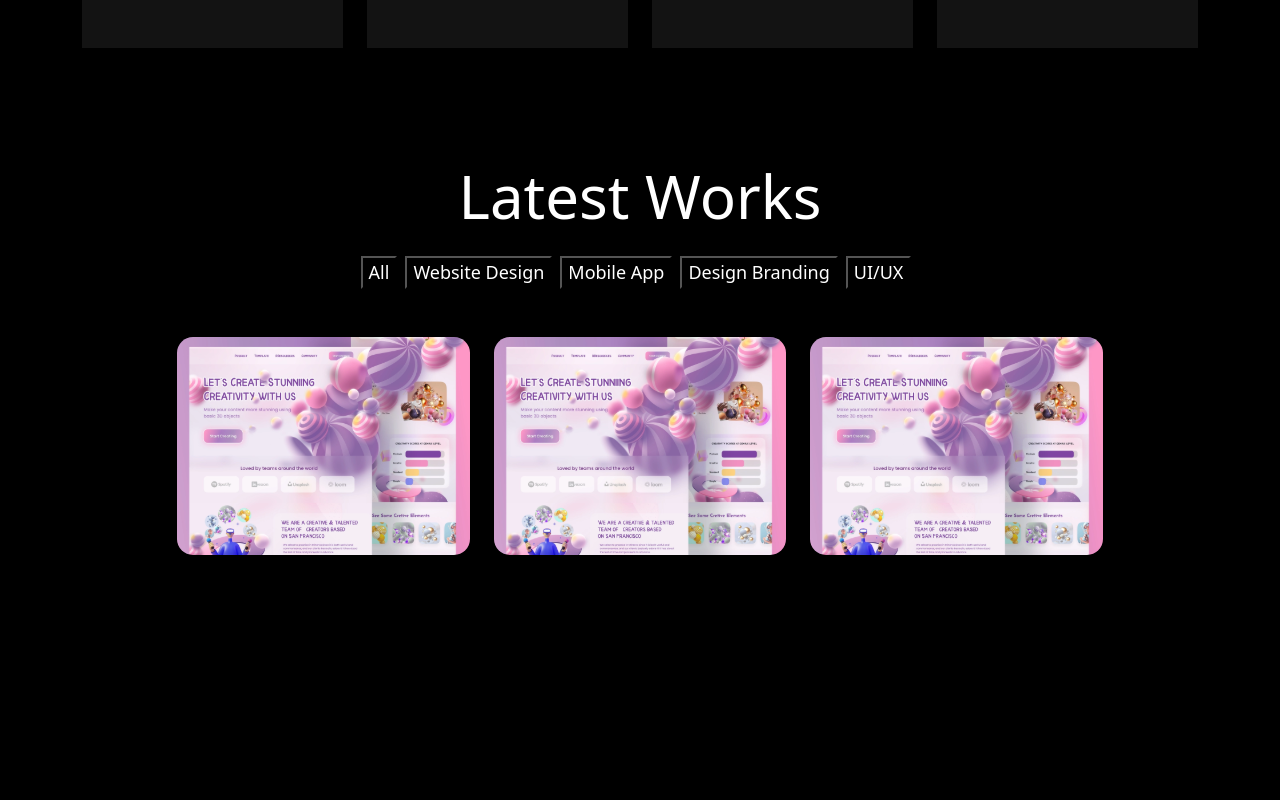
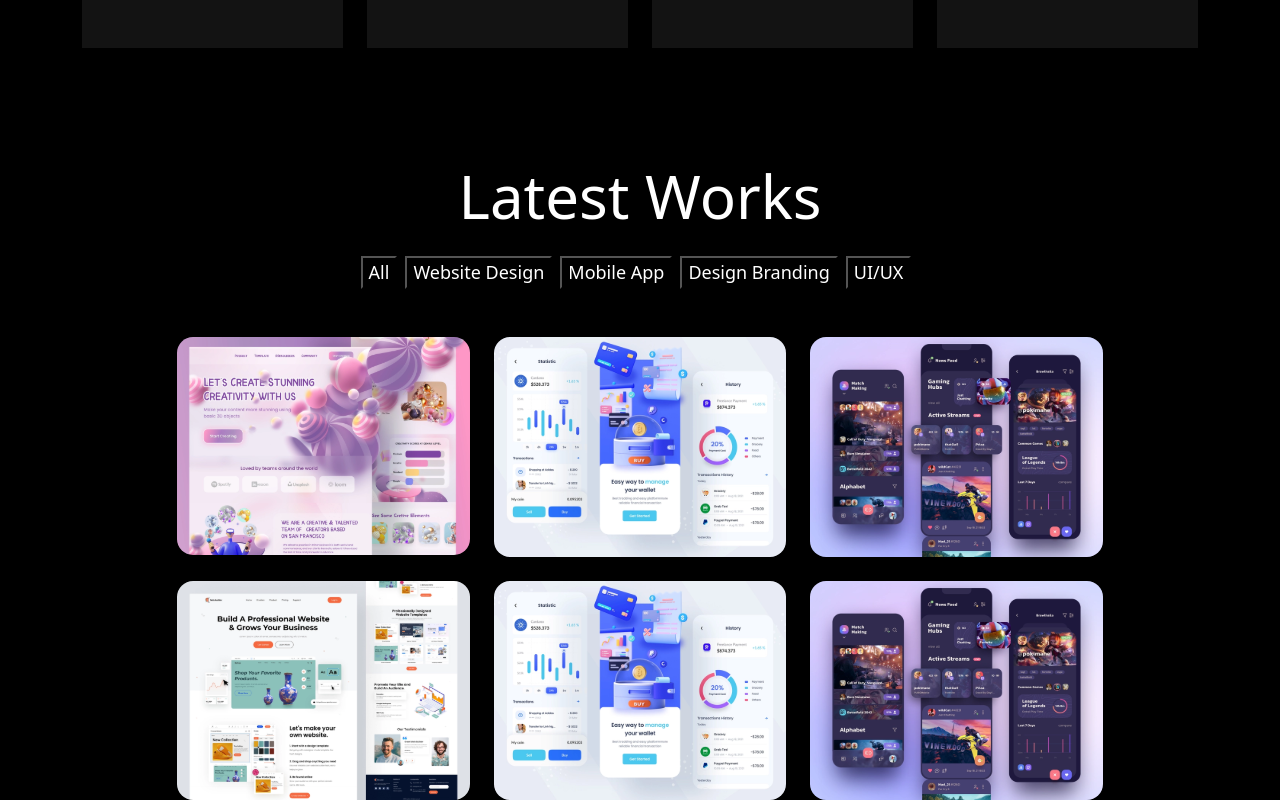
Before and after one commit to jiboladestiny/test, a React (Create React App) app: page / in a window 1280 px wide. Shown: the part 1672-2472 px from the top of the page. Before the commit the page ends 2227 px from the top, so only its background shows below. Built offline with nearby package versions, Linux system fonts and the light colour scheme.

Commit message:
addition styles

```diff
--- a/src/components/Work.jsx
+++ b/src/components/Work.jsx
@@ -141,10 +141,85 @@ const Work = () => {
                     <img src={image1} className="img-fluid" alt="" />
                   </div>{" "}
                   <div className="col-md-4">
+                    <img src={image2} className="img-fluid" alt="" />
+                  </div>{" "}
+                  <div className="col-md-4">
+                    <img src={image3} className="img-fluid" alt="" />
+                  </div>{" "}
+                  <div className="col-md-4">
+                    <img src={image4} className="img-fluid" alt="" />
+                  </div>{" "}
+                  <div className="col-md-4">
+                    <img src={image2} className="img-fluid" alt="" />
+                  </div>{" "}
+                  <div className="col-md-4">
+                    <img src={image3} className="img-fluid" alt="" />
+                  </div>{" "}
+                </div>
+              </div>
+            )}
+            {show === 1 && (
+              <div className="tab-content">
+                <div className="wrappers row gy-4 gx-4 justify-content-center">
+                  <div className="col-md-4">
+                    <img src={image3} className="img-fluid" alt="" />
+                  </div>{" "}
+                  <div className="col-md-4">
+                    <img src={image4} className="img-fluid" alt="" />
+                  </div>{" "}
+                  <div className="col-md-4">
+                    <img src={image2} className="img-fluid" alt="" />
+                  </div>{" "}
+                  <div className="col-md-4">
+                    <img src={image3} className="img-fluid" alt="" />
+                  </div>{" "}
+                </div>
+              </div>
+            )}{" "}
+            {show === 2 && (
+              <div className="tab-content">
+                <div className="wrappers row gy-4 gx-4 justify-content-center">
+                  <div className="col-md-4">
                     <img src={image1} className="img-fluid" alt="" />
                   </div>{" "}
                   <div className="col-md-4">
-                    <img src={image1} className="img-fluid" alt="" />
+                    <img src={image2} className="img-fluid" alt="" />
+                  </div>{" "}
+                  <div className="col-md-4">
+                    <img src={image2} className="img-fluid" alt="" />
+                  </div>{" "}
+                  <div className="col-md-4">
+                    <img src={image3} className="img-fluid" alt="" />
+                  </div>{" "}
+                </div>
+              </div>
+            )}{" "}
+            {show === 3 && (
+              <div className="tab-content">
+                <div className="wrappers row gy-4 gx-4 justify-content-center">
+                  <div className="col-md-4">
+                    <img src={image2} className="img-fluid" alt="" />
+                  </div>{" "}
+                  <div className="col-md-4">
+                    <img src={image3} className="img-fluid" alt="" />
+                  </div>{" "}
+                  <div className="col-md-4">
+                    <img src={image4} className="img-fluid" alt="" />
+                  </div>{" "}
+                  <div className="col-md-4">
+                    <img src={image2} className="img-fluid" alt="" />
+                  </div>{" "}
+                </div>
+              </div>
+            )}
+            {show === 4 && (
+              <div className="tab-content">
+                <div className="wrappers row gy-4 gx-4 justify-content-center">
+                  <div className="col-md-4">
+                    <img src={image2} className="img-fluid" alt="" />
+                  </div>{" "}
+                  <div className="col-md-4">
+                    <img src={image3} className="img-fluid" alt="" />
                   </div>{" "}
                 </div>
               </div>
--- a/src/components/works.scss
+++ b/src/components/works.scss
@@ -9,6 +9,6 @@
     }
 
     .tab-content-wrapper{
-
+        min-height: 60vh;
     }
 }
```
